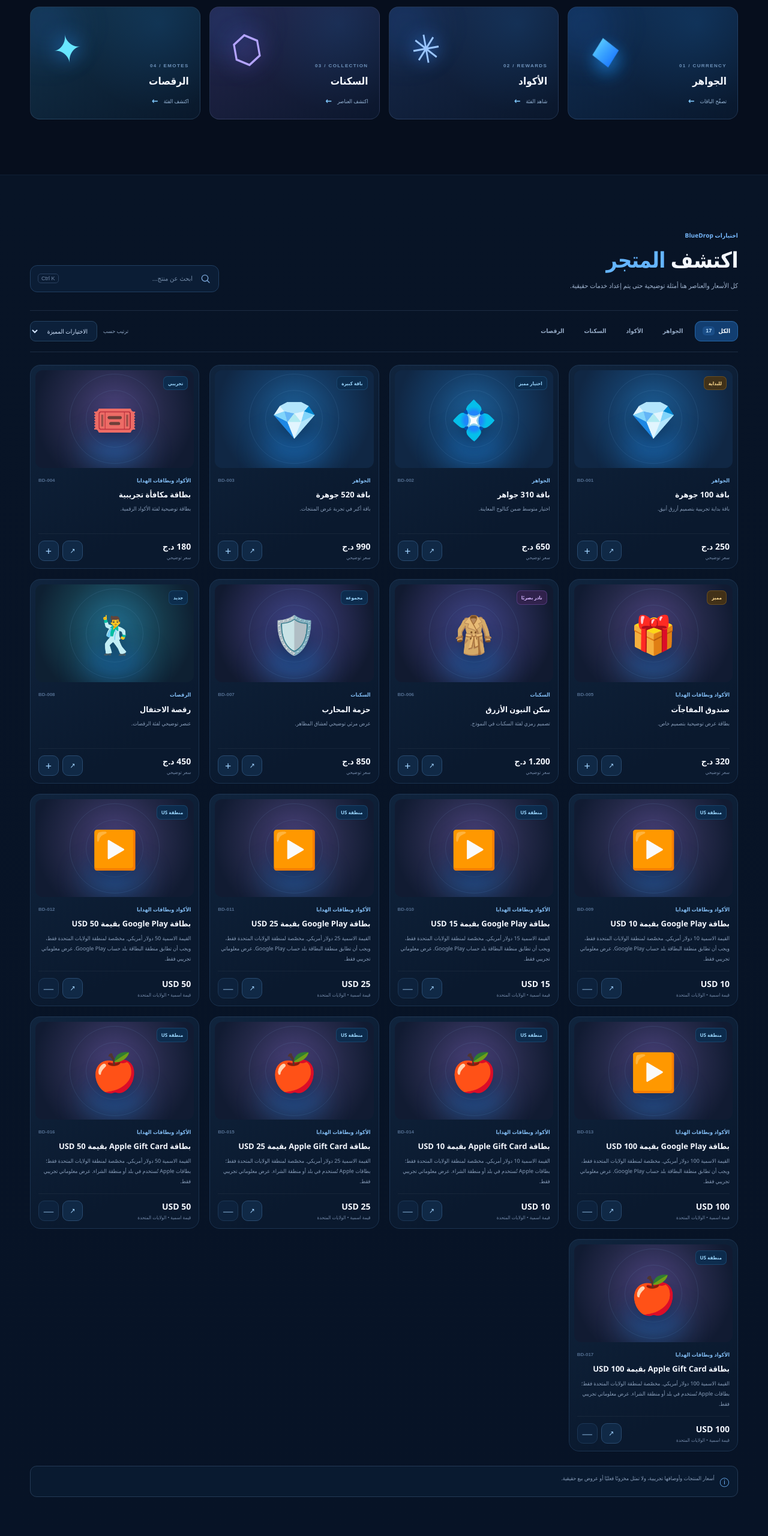
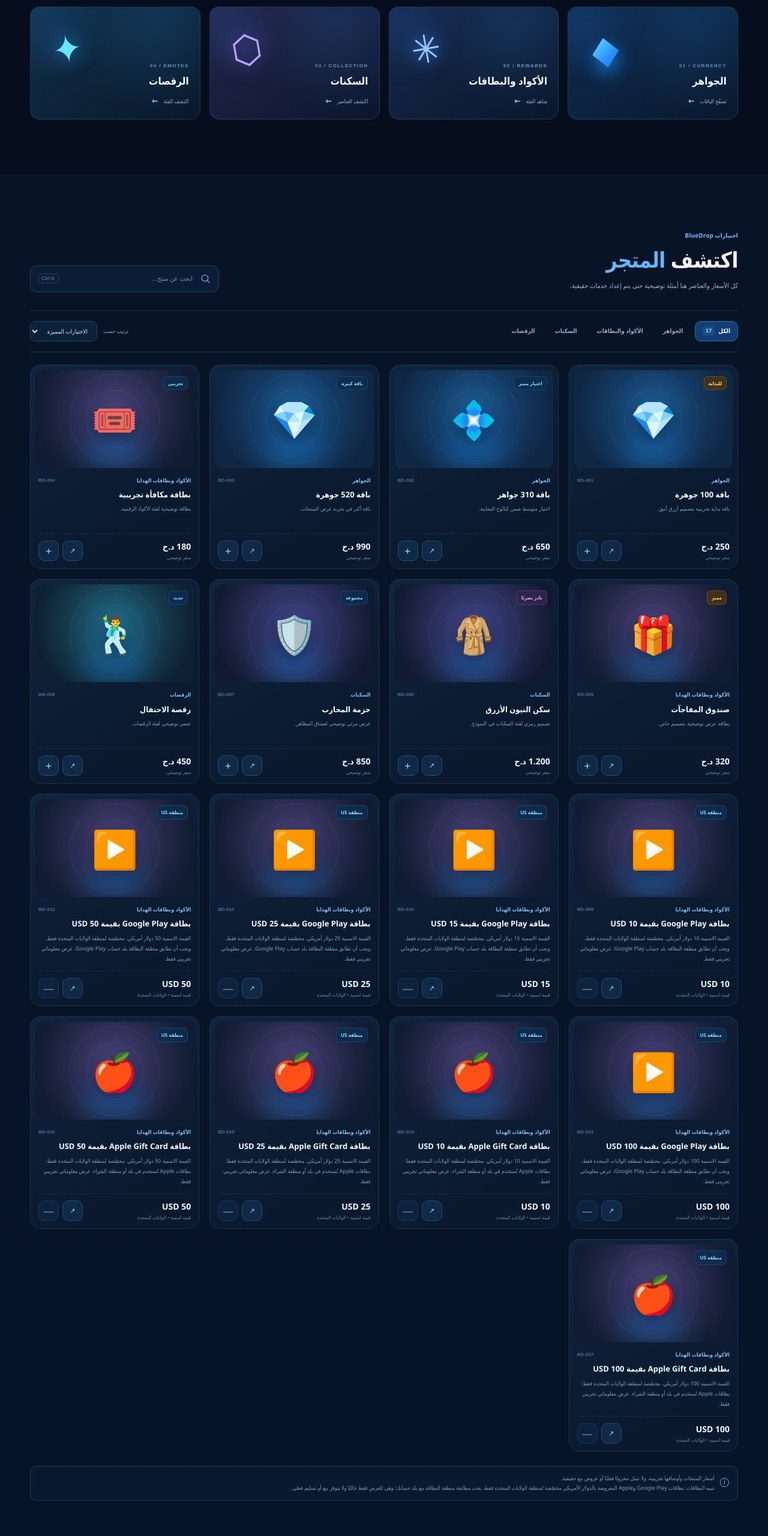
Before and after one commit to moumeneILYAS-sketch/Website-Free-Fire, a website: page index.html in a window 1280 px wide. Shown: the part 900-3460 px from the top of the page at 60% size. Drawn offline with Linux system fonts and the light colour scheme; no server answers.

Commit message:
Add region-labelled Google Play and Apple gift card previews

```diff
--- a/index.html
+++ b/index.html
@@ -119,7 +119,7 @@
             <span class="category-art category-art-gem" aria-hidden="true"><span>◆</span></span><span class="category-copy"><small>01 / CURRENCY</small><strong>الجواهر</strong><span>تصفّح الباقات <b aria-hidden="true">←</b></span></span><span class="category-glow" aria-hidden="true"></span>
           </button>
           <button class="category-card category-codes reveal reveal-delay-1" type="button" data-category-jump="codes">
-            <span class="category-art category-art-ticket" aria-hidden="true"><span>✳</span></span><span class="category-copy"><small>02 / REWARDS</small><strong>الأكواد</strong><span>شاهد الفئة <b aria-hidden="true">←</b></span></span><span class="category-glow" aria-hidden="true"></span>
+            <span class="category-art category-art-ticket" aria-hidden="true"><span>✳</span></span><span class="category-copy"><small>02 / REWARDS</small><strong>الأكواد والبطاقات</strong><span>شاهد الفئة <b aria-hidden="true">←</b></span></span><span class="category-glow" aria-hidden="true"></span>
           </button>
           <button class="category-card category-skins reveal reveal-delay-2" type="button" data-category-jump="skins">
             <span class="category-art category-art-shield" aria-hidden="true"><span>⬡</span></span><span class="category-copy"><small>03 / COLLECTION</small><strong>السكنات</strong><span>اكتشف العناصر <b aria-hidden="true">←</b></span></span><span class="category-glow" aria-hidden="true"></span>
@@ -141,7 +141,7 @@
           <div class="filter-list" role="group" aria-label="تصفية حسب الفئة">
             <button class="filter-pill is-active" data-filter="all" type="button" aria-pressed="true">الكل <span id="allCount">08</span></button>
             <button class="filter-pill" data-filter="diamonds" type="button" aria-pressed="false">الجواهر</button>
-            <button class="filter-pill" data-filter="codes" type="button" aria-pressed="false">الأكواد</button>
+            <button class="filter-pill" data-filter="codes" type="button" aria-pressed="false">الأكواد والبطاقات</button>
             <button class="filter-pill" data-filter="skins" type="button" aria-pressed="false">السكنات</button>
             <button class="filter-pill" data-filter="emotes" type="button" aria-pressed="false">الرقصات</button>
           </div>
@@ -150,7 +150,7 @@
         <div class="active-filters" id="activeFilters" hidden><span id="resultCount">8 منتجات</span><button id="clearFilters" type="button">مسح الفلاتر ×</button></div>
         <div class="product-grid" id="productGrid" aria-live="polite" aria-busy="false"></div>
         <div class="empty-state" id="emptyState" hidden><span class="empty-art" aria-hidden="true">⌕</span><h3>لم نجد ما تبحث عنه</h3><p>جرّب كلمة بحث مختلفة أو اعرض كل المنتجات.</p><button class="button button-ghost" id="resetCatalog" type="button">عرض كل المنتجات</button></div>
-        <div class="catalog-footnote"><span aria-hidden="true">ⓘ</span><p>أسعار المنتجات وأوصافها تجريبية، ولا تمثل مخزونًا فعليًا أو عروض بيع حقيقية.</p></div>
+        <div class="catalog-footnote"><span aria-hidden="true">ⓘ</span><div><p>أسعار المنتجات وأوصافها تجريبية، ولا تمثل مخزونًا فعليًا أو عروض بيع حقيقية.</p><p>تنبيه البطاقات: بطاقات Google Play وApple المعروضة بالدولار الأمريكي مخصّصة لمنطقة الولايات المتحدة فقط. يجب مطابقة منطقة البطاقة مع بلد حسابك؛ وهي للعرض فقط حاليًا ولا يتوفر بيع أو تسليم فعلي.</p></div></div>
       </div>
     </section>
 
@@ -227,7 +227,7 @@
     <section class="product-dialog" role="dialog" aria-modal="true" aria-labelledby="dialogProductName">
       <button class="icon-button dialog-close" data-close-dialog type="button" aria-label="إغلاق تفاصيل المنتج">×</button>
       <div class="dialog-product-art" id="dialogProductArt" aria-hidden="true"><span id="dialogProductEmoji">💎</span></div>
-      <div class="dialog-product-copy"><span class="product-category" id="dialogProductCategory"></span><h2 id="dialogProductName"></h2><p id="dialogProductDescription"></p><div class="dialog-price"><strong id="dialogProductPrice"></strong><span>سعر توضيحي</span></div><button class="button button-primary full-width" id="dialogAddToCart" type="button">أضف إلى السلة <span aria-hidden="true">←</span></button><small class="dialog-note">عنصر تجريبي — لا يوجد تسليم حقيقي.</small></div>
+      <div class="dialog-product-copy"><span class="product-category" id="dialogProductCategory"></span><h2 id="dialogProductName"></h2><p id="dialogProductDescription"></p><div class="dialog-price"><strong id="dialogProductPrice"></strong><span id="dialogPriceNote">سعر توضيحي</span></div><button class="button button-primary full-width" id="dialogAddToCart" type="button">أضف إلى السلة <span aria-hidden="true">←</span></button><small class="dialog-note">عنصر تجريبي — لا يوجد تسليم حقيقي.</small></div>
     </section>
   </div>
 
```
